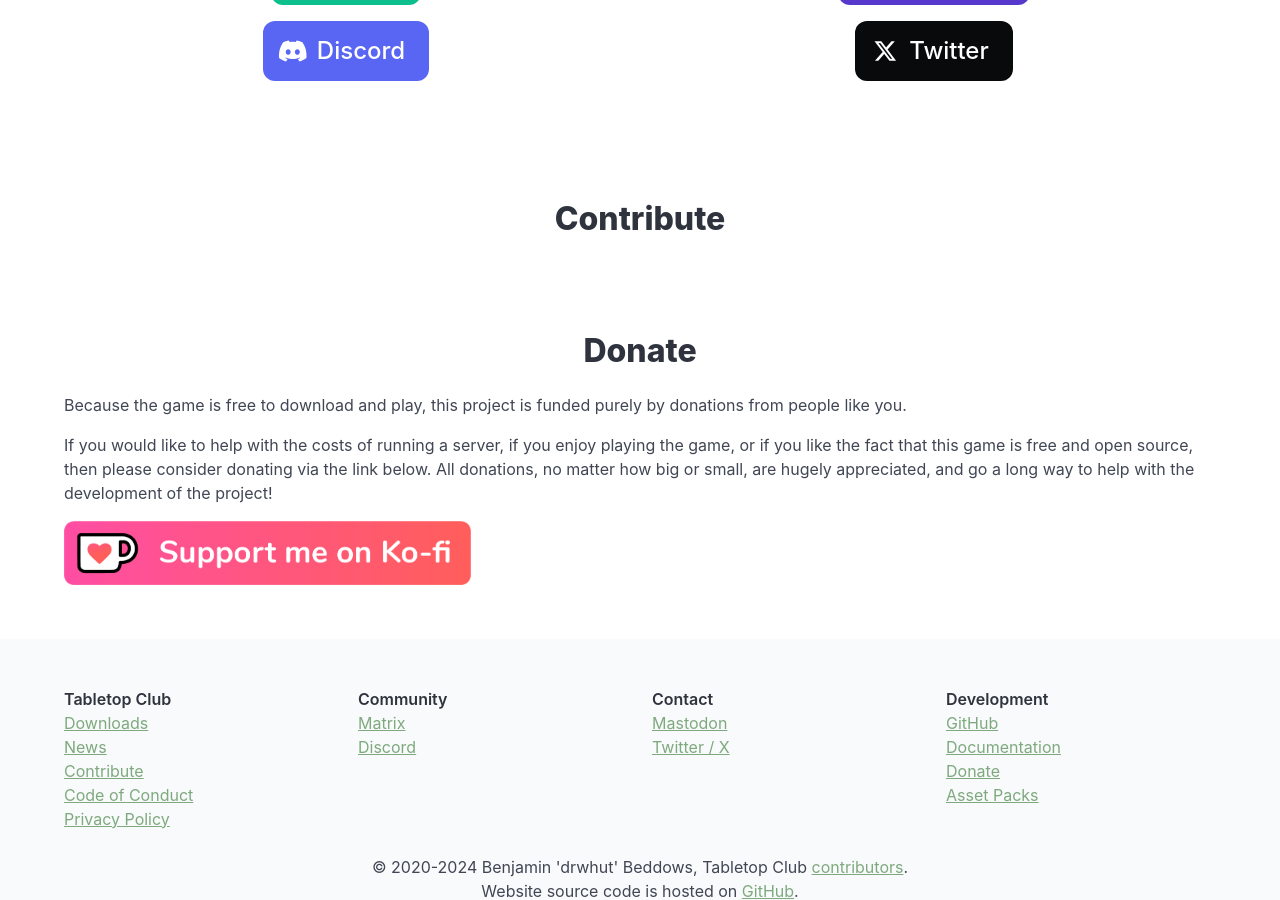
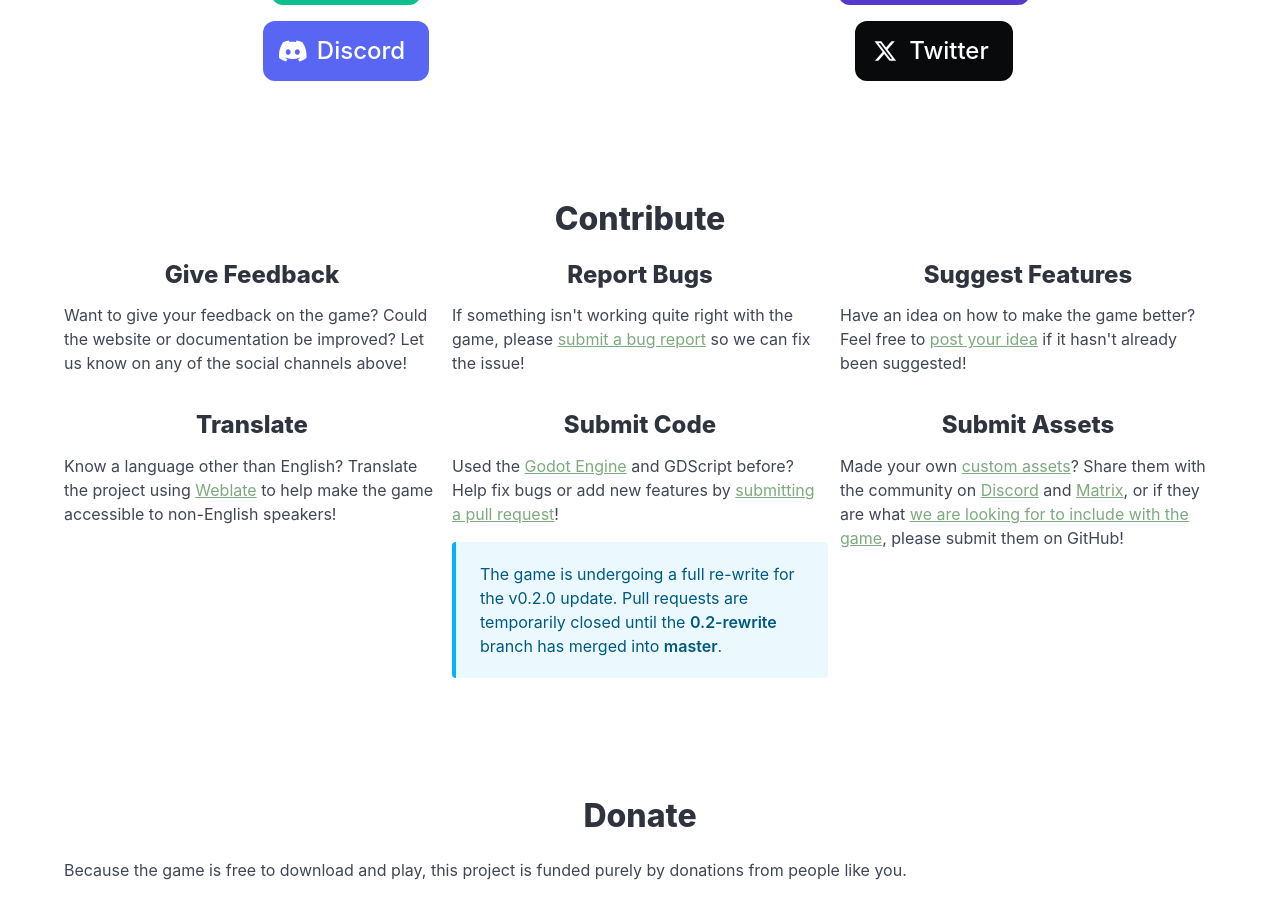
Before and after one commit to drwhut/tabletop_club_website, a Jekyll site: the page built from community.html, in a window 1280 px wide and 900 px high, scrolled down 326 px. Built offline with Jekyll 4.4.1, drawn with Linux system fonts in a browser that asks for light colours; nearby versions of some CDN libraries.

Commit message:
Finished the community page.

```diff
--- a/community.html
+++ b/community.html
@@ -43,7 +43,49 @@
 </section>
 <section class="section">
     <h1 id="contribute" class="title has-text-centered">Contribute</h1>
-    <!-- TODO -->
+    <div class="container has-text-centered">
+        <div class="fixed-grid has-1-cols-mobile has-2-cols-tablet has-3-cols-desktop has-3-cols-widescreen has-3-cols-fullhd">
+            <div class="grid">
+                <div class="cell content">
+                    <h3>Give Feedback</h3>
+                    <div class="has-text-left">
+                        <p>Want to give your feedback on the game? Could the website or documentation be improved? Let us know on any of the social channels above!</p>
+                    </div>
+                </div>
+                <div class="cell content">
+                    <h3>Report Bugs</h3>
+                    <div class="has-text-left">
+                        <p>If something isn't working quite right with the game, please <a href="https://tabletop-club.readthedocs.io/en/stable/general/contributing/ways_to_contribute.html#reporting-a-bug" target="_blank">submit a bug report</a> so we can fix the issue!</p>
+                    </div>
+                </div>
+                <div class="cell content">
+                    <h3>Suggest Features</h3>
+                    <div class="has-text-left">
+                        <p>Have an idea on how to make the game better? Feel free to <a href="https://github.com/drwhut/tabletop-club/issues" target="_blank">post your idea</a> if it hasn't already been suggested!</p>
+                    </div>
+                </div>
+                <div class="cell content">
+                    <h3>Translate</h3>
+                    <div class="has-text-left">
+                        <p>Know a language other than English? Translate the project using <a href="https://hosted.weblate.org/engage/tabletop-club/" target="_blank">Weblate</a> to help make the game accessible to non-English speakers!</p>
+                    </div>
+                </div>
+                <div class="cell content">
+                    <h3>Submit Code</h3>
+                    <div class="has-text-left">
+                        <p>Used the <a href="https://godotengine.org/" target="_blank">Godot Engine</a> and GDScript before? Help fix bugs or add new features by <a href="https://tabletop-club.readthedocs.io/en/stable/general/contributing/pull_request_workflow.html#pull-request-workflow" target="_blank">submitting a pull request</a>!</p>
+                        {% include message.html type="is-info" content="The game is undergoing a full re-write for the v0.2.0 update. Pull requests are temporarily closed until the <strong>0.2-rewrite</strong> branch has merged into <strong>master</strong>." %}
+                    </div>
+                </div>
+                <div class="cell content">
+                    <h3>Submit Assets</h3>
+                    <div class="has-text-left">
+                        <p>Made your own <a href="https://tabletop-club.readthedocs.io/en/stable/custom_assets/asset_packs/index.html" target="_blank">custom assets</a>? Share them with the community on <a href="https://discord.gg/GqYkGV4WwX" target="_blank">Discord</a> and <a href="https://matrix.to/#/#tabletop-club:matrix.org" target="_blank">Matrix</a>, or if they are what <a href="https://github.com/drwhut/tabletop-club/issues/28" target="_blank">we are looking for to include with the game</a>, please submit them on GitHub!</p>
+                    </div>
+                </div>
+            </div>
+        </div>
+    </div>
 </section>
 <section class="section">
     <h1 id="donate" class="title has-text-centered">Donate</h1>
```
